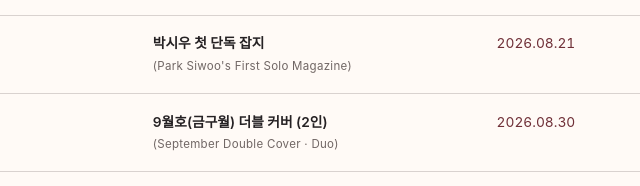
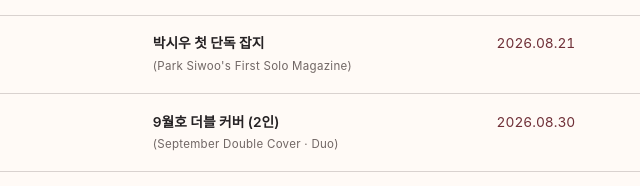
Before and after one commit to userman123411/siwoo_sche, a plain HTML site: page index.html in a window 1280 px wide. Shown: the part 1915-2101 px from the top of the page, 359-999 px from the left. Drawn offline with Linux system fonts and the light colour scheme.

Commit message:
Update index.html

```diff
--- a/index.html
+++ b/index.html
@@ -220,7 +220,7 @@
                 <tr><td class="col-no">01</td><td><span class="item-title">로딩 (LOADING)</span><span class="item-en">LOADING</span></td><td><span class="item-title">중국 첫 더블 커버 (2인)</span><span class="item-en">First Chinese Double Cover · Duo</span></td><td class="col-date">2026.07.16</td><td><span class="item-note">-</span></td></tr>
                 <tr><td class="col-no">02</td><td><span class="item-title">마담 피가로 옴므</span><span class="item-en">Madame Figaro Hommes · 费加罗男士</span></td><td><span class="item-title">8월호 더블 커버 (2인)</span><span class="item-en">August Double Cover · Duo</span></td><td class="col-date">2026.08.04</td><td><span class="item-note">중국판</span><span class="item-en">Chinese edition</span></td></tr>
                 <tr><td class="col-no">03</td><td><span class="item-title">키노 (KINO) ISSUE 06</span><span class="item-en">KINO ISSUE 06</span></td><td><span class="item-title">박시우 첫 단독 잡지</span><span class="item-en">Park Siwoo's First Solo Magazine</span></td><td class="col-date">2026.08.21</td><td><span class="item-note">중국판</span><span class="item-en">Chinese edition</span></td></tr>
-                <tr><td class="col-no">04</td><td><span class="item-title">POWERCIRCLES</span><span class="item-en">POWERCIRCLES</span></td><td><span class="item-title">9월호(금구월) 더블 커버 (2인)</span><span class="item-en">September Double Cover · Duo</span></td><td class="col-date">2026.08.30</td><td><span class="item-note">중국판</span><span class="item-en">Chinese edition</span></td></tr>
+                <tr><td class="col-no">04</td><td><span class="item-title">POWERCIRCLES</span><span class="item-en">POWERCIRCLES</span></td><td><span class="item-title">9월호 더블 커버 (2인)</span><span class="item-en">September Double Cover · Duo</span></td><td class="col-date">2026.08.30</td><td><span class="item-note">중국판</span><span class="item-en">Chinese edition</span></td></tr>
                 <tr><td class="col-no">05</td><td><span class="item-title">코스모폴리탄 맨</span><span class="item-en">Cosmopolitan Man Korea</span></td><td><span class="item-title">9월호 내지 화보·인터뷰</span><span class="item-en">September Editorial · Interview</span></td><td class="col-date">2026.08.31</td><td><span class="item-note">한국판</span><span class="item-en">Korean edition</span></td></tr>
               </tbody>
             </table>
```
